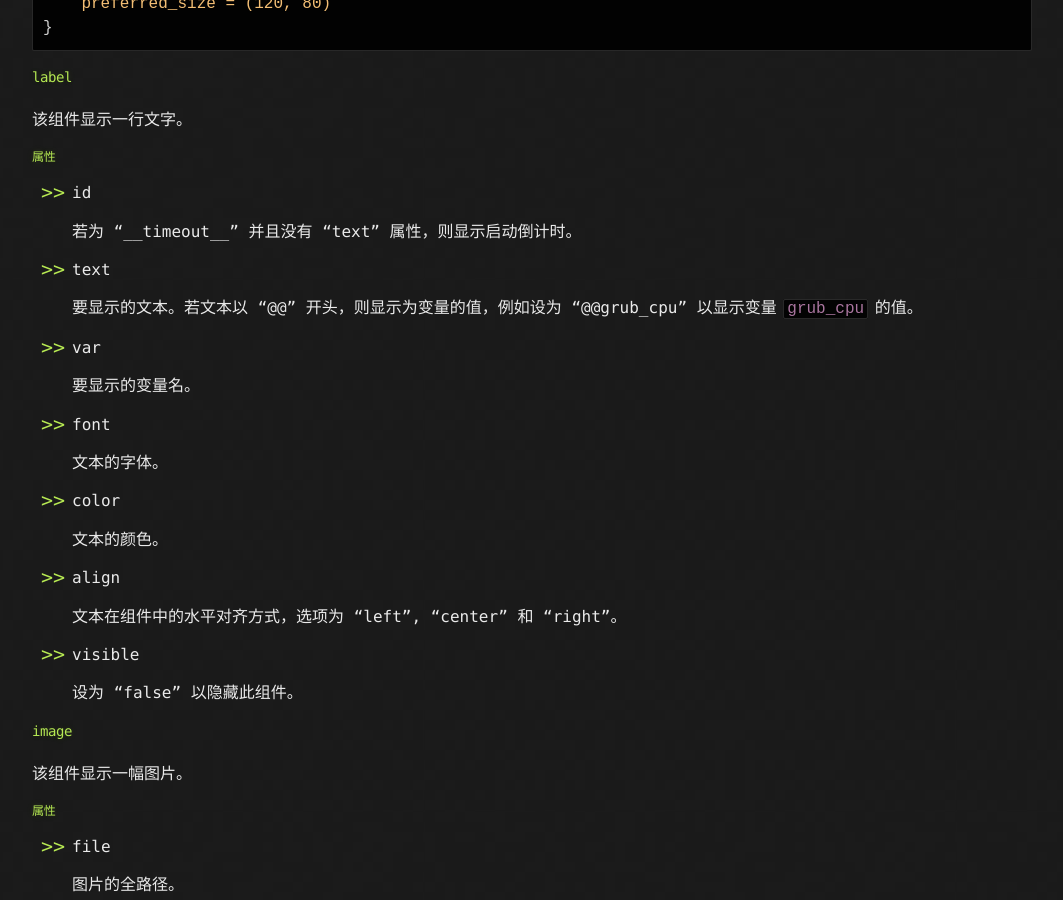
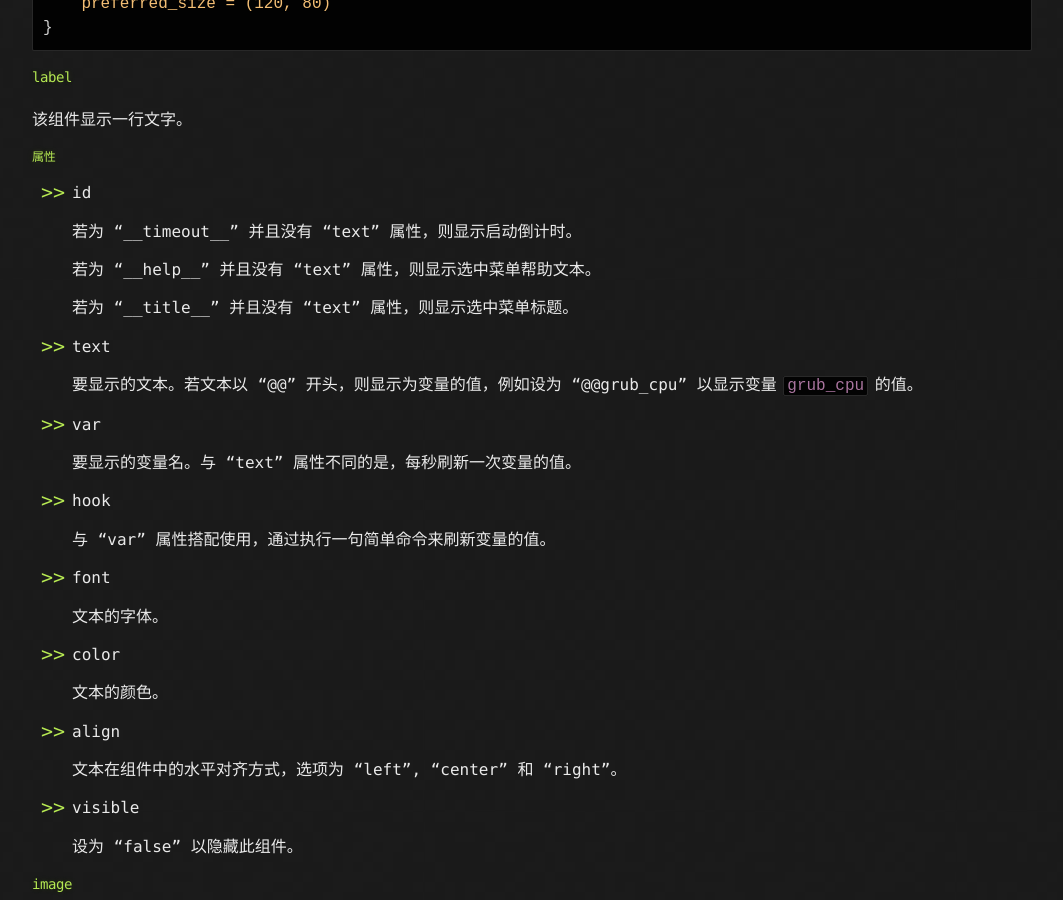
Before and after one commit to a1ive/a1ive.github.io, a Jekyll site: the page built from grub2_gfx_zh.md, in a window 1280 px wide and 900 px high, scrolled down 2381 px. Shown: the whole window, without its empty margins (108-1171 px from the left). Built offline with Jekyll 4.4.1, drawn with Linux system fonts in a browser that asks for light colours; our own code applies the rules of GitHub Pages for plain Markdown files.

Commit message:
update gfx

```diff
--- a/grub2_gfx_zh.md
+++ b/grub2_gfx_zh.md
@@ -124,13 +124,21 @@ GRUB 支持 bmp, jpg, jpeg, png, tga 格式的图片。
 
   若为 "\_\_timeout\_\_" 并且没有 "text" 属性，则显示启动倒计时。
 
+  若为 "\_\_help\_\_" 并且没有 "text" 属性，则显示选中菜单帮助文本。
+
+  若为 "\_\_title\_\_" 并且没有 "text" 属性，则显示选中菜单标题。
+
 - text
 
   要显示的文本。若文本以 "@@" 开头，则显示为变量的值，例如设为 "@@grub_cpu" 以显示变量 `grub_cpu` 的值。
 
 - var
 
-  要显示的变量名。
+  要显示的变量名。与 “text” 属性不同的是，每秒刷新一次变量的值。
+
+- hook
+
+  与 "var" 属性搭配使用，通过执行一句简单命令来刷新变量的值。
 
 - font
 
```
